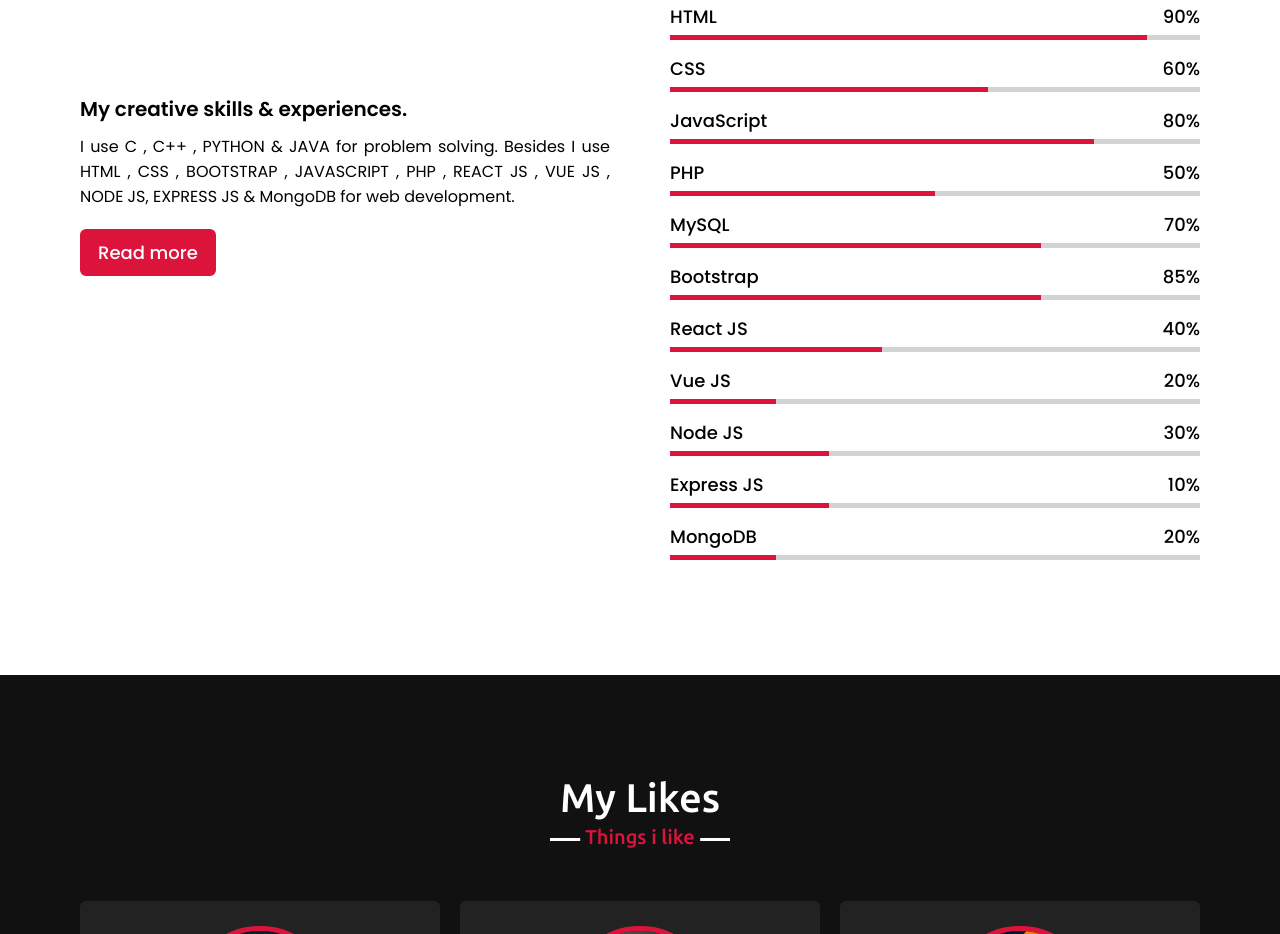
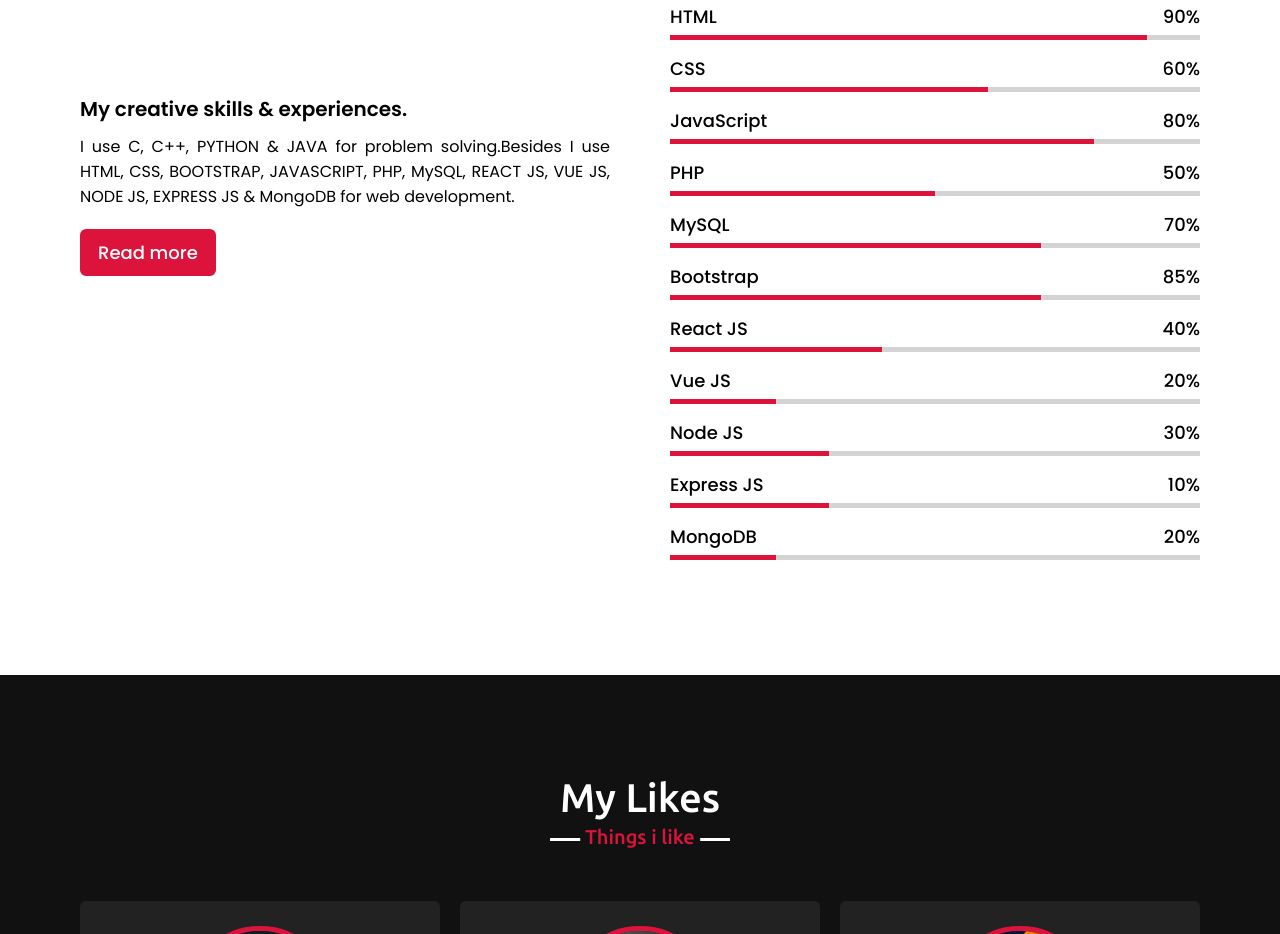
Before and after one commit to KMNaim/K.M.Naimuddin, a plain HTML site: page index.html in a window 1280 px wide. Shown: the part 2671-3605 px from the top of the page. Drawn offline with nearby package versions, Linux system fonts and the light colour scheme.

Commit message:
Finished

```diff
--- a/index.html
+++ b/index.html
@@ -4,7 +4,7 @@
 <head>
     <meta charset="UTF-8">
     <meta name="viewport" content="width=device-width, initial-scale=1.0">
-    <title>K.M.Naimuddin.me</title>
+    <title>K.M.Naimuddin</title>
     <link rel="stylesheet" href="style.css">
     <link rel="stylesheet" href="https://cdnjs.cloudflare.com/ajax/libs/font-awesome/5.15.3/css/all.min.css"/>
     <script src="https://code.jquery.com/jquery-3.5.1.min.js"></script>
@@ -119,7 +119,7 @@
             <div class="skills-content">
                 <div class="column left">
                     <div class="text">My creative skills & experiences.</div>
-                    <p>I use C , C++ , PYTHON & JAVA for problem solving. Besides I use  HTML , CSS , BOOTSTRAP , JAVASCRIPT , PHP , REACT JS  , VUE JS , NODE JS, EXPRESS JS & MongoDB for web development.</p>
+                    <p>I use C, C++, PYTHON & JAVA for problem solving.Besides I use HTML, CSS, BOOTSTRAP, JAVASCRIPT, PHP, MySQL, REACT JS, VUE JS, NODE JS, EXPRESS JS & MongoDB for web development.</p>
                     <a href="#">Read more</a>
                 </div>
                 <div class="column right">
```
